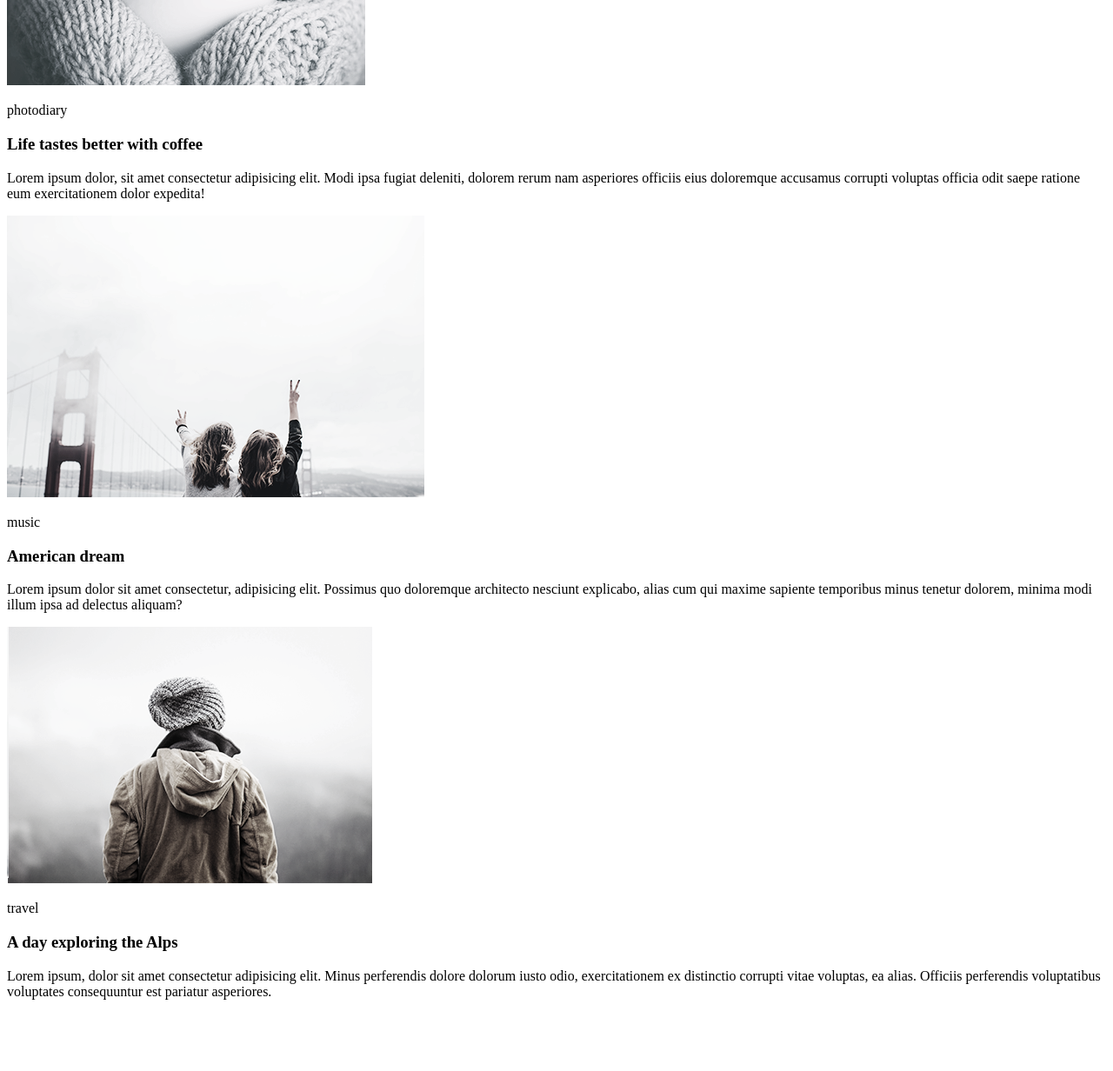
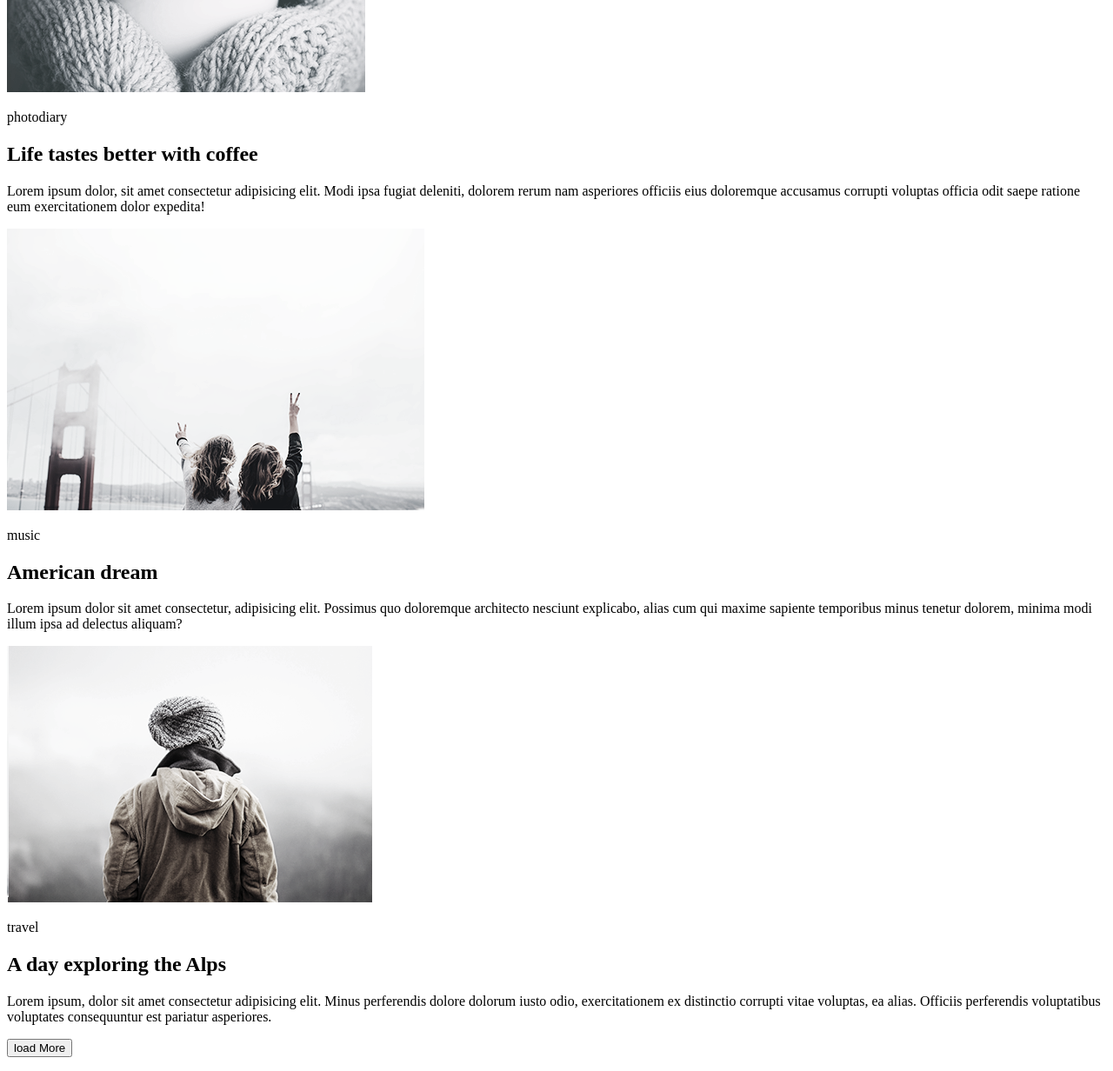
Before and after one commit to sginy/homework-1, a plain HTML site: page index.html in a window 1280 px wide. Shown: the part 785-2017 px from the top of the page at 87% size. Before the commit the page ends 1951 px from the top, so only its background shows below. Drawn offline with Linux system fonts and the light colour scheme.

Commit message:
new commit

```diff
--- a/index.html
+++ b/index.html
@@ -6,6 +6,7 @@
     <title>Document</title>
 </head>
 <body>
+ <header>
    <nav><ul>
      <li><a href="img\1.jpg">lifestyle</a></li>
      <li><a href="img\2.jpg">photodiary</a></li>
@@ -13,40 +14,29 @@
      <li><a href="img\4.jpg">travel</a></li>
   </ul></nav>
 <img src="img\1.JPG" alt="lifestyle"  >
-<header>
+<article>
   <p>lifestyle</p>
-</header>
-  <article>
-    <section>
-        <h1>More than just a music festival</h1>
+    <h2>More than just a music festival</h2>
       <p>Lorem ipsum dolor sit amet consectetur, adipisicing elit. Est asperiores quidem dolor, at perspiciatis vel tempora ea? Fugiat quo doloremque inventore, eius obcaecati esse minima consequatur, explicabo aspernatur, repellat dicta.</p></section>
 </article>
 <img src="img\2.jpg" alt= "photodiary">
- <header>
+<article>
   <p>photodiary</p>
-</header>
-  <article>
-    <section>
-        <h1>Life tastes better with coffee</h1>
+    <h2>Life tastes better with coffee</h2>
       <p> Lorem ipsum dolor, sit amet consectetur adipisicing elit. Modi ipsa fugiat deleniti, dolorem rerum nam asperiores officiis eius doloremque accusamus corrupti voluptas officia odit saepe ratione eum exercitationem dolor expedita!</p></section>
 </article>
 <img src="img\3.jpg" alt="music">
-<header>
+<article>
   <p>music</p>
-</header>
-  <article>
-     <section>
-        <h1>American dream</h1>
+    <h2>American dream</h2>
       <p> Lorem ipsum dolor sit amet consectetur, adipisicing elit. Possimus quo doloremque architecto nesciunt explicabo, alias cum qui maxime sapiente temporibus minus tenetur dolorem, minima modi illum ipsa ad delectus aliquam?</p></section>
 </article>
 <img src="img\4.jpg" alt="travel">
-<header>
+<article>
   <p>travel</p>
-</header>
-  <article>
-     <section>
     <h1>A day exploring the Alps</h1>
       <p> Lorem ipsum, dolor sit amet consectetur adipisicing elit. Minus perferendis dolore dolorum iusto odio, exercitationem ex distinctio corrupti vitae voluptas, ea alias. Officiis perferendis voluptatibus voluptates consequuntur est pariatur asperiores.</p> </section>
 </article>
+  <p><input type="button" value="load More"></p>
 </body>
 </html>
```
Lines whose indentation alone changed are shown as unchanged.
